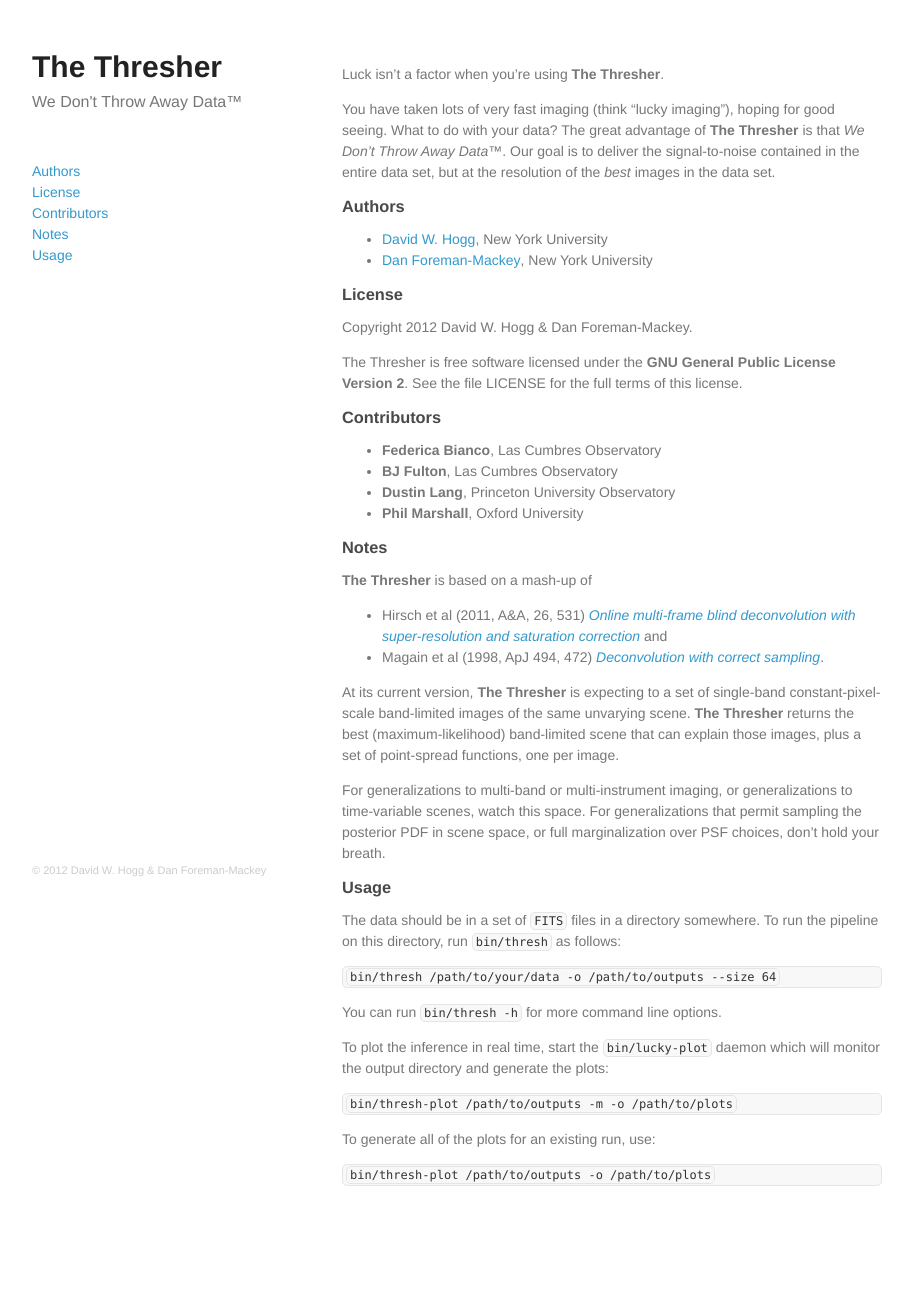
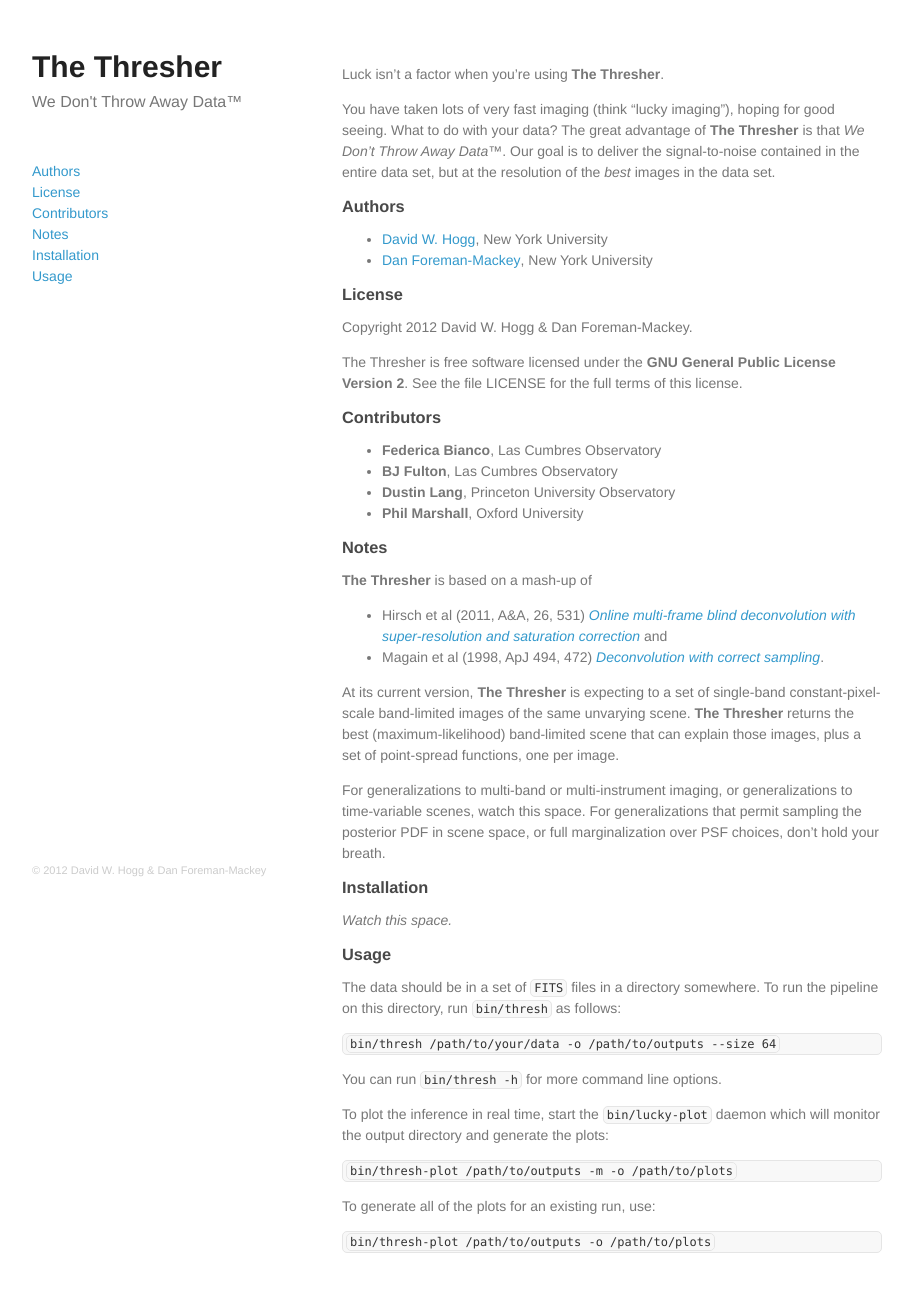
Before and after one commit to davidwhogg/TheThresher, a Jekyll site: the page built from index.md, in a window 1280 px wide. Shown: the whole page, without its empty margins (183-1096 px from the left). Built offline with Jekyll 4.4.1, drawn with Linux system fonts in a browser that asks for light colours; before the commit the page ends 1248 px from its top, so only the background shows below that.

Commit message:
Installation section placeholder

```diff
--- a/index.md
+++ b/index.md
@@ -1,6 +1,6 @@
 ---
 layout: default
-sections: ["Authors", "License", "Contributors", "Notes", "Usage"]
+sections: ["Authors", "License", "Contributors", "Notes", "Installation", "Usage"]
 ---
 
 Luck isn't a factor when you're using **The Thresher**.
@@ -50,6 +50,10 @@ generalizations to time-variable scenes, watch this space.  For
 generalizations that permit sampling the posterior PDF in scene space,
 or full marginalization over PSF choices, don't hold your breath.
 
+### Installation
+
+*Watch this space.*
+
 ### Usage
 
 The data should be in a set of `FITS` files in a directory somewhere.
```
